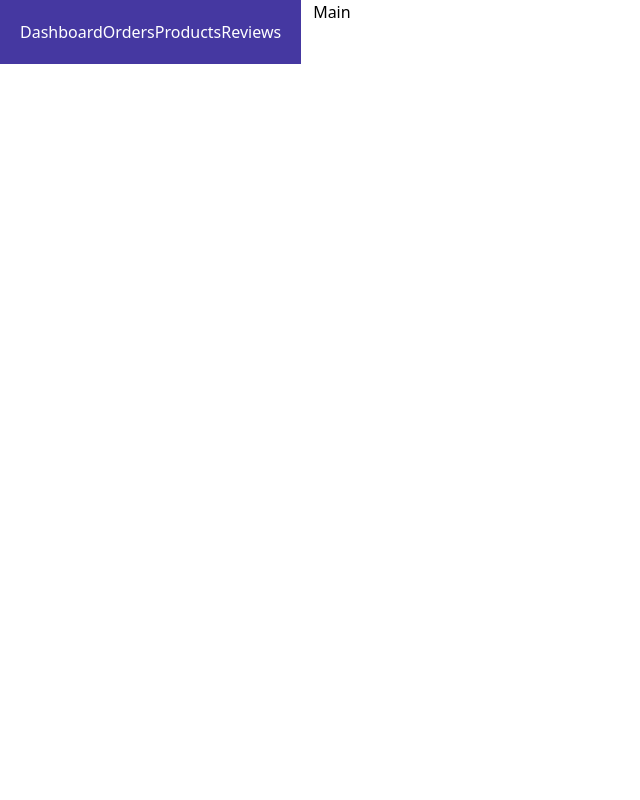
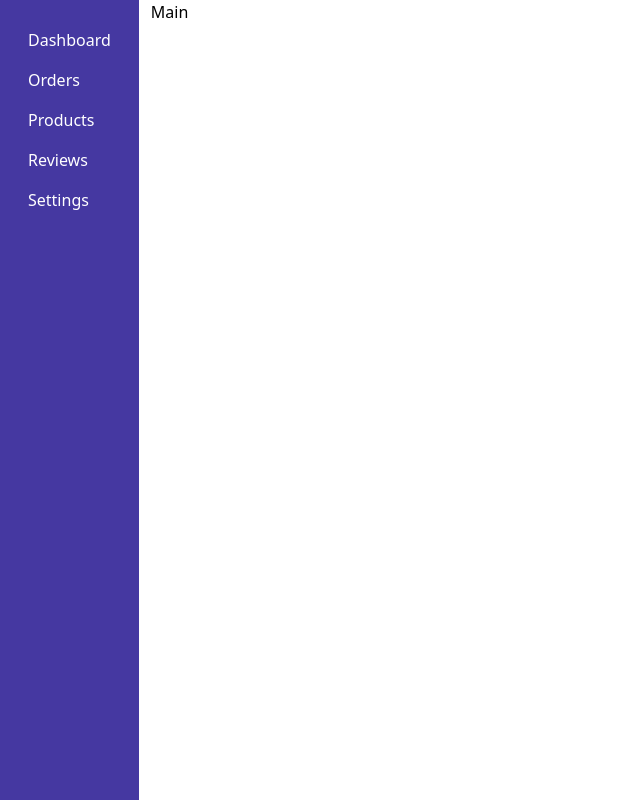
Before and after one commit to gift56/dashboard, a React (Vite) app: page / in a window 1280 px wide. Shown: the whole page, without its empty margins (0-640 px from the left). Built offline with nearby package versions, Linux system fonts and the light colour scheme.

Commit message:
added min-hieght

```diff
--- a/src/App.jsx
+++ b/src/App.jsx
@@ -2,14 +2,24 @@ import React from "react";
 
 const App = () => {
   return (
-    <div className="flex gap-3">
+    <div className="flex gap-3 min-h-screen">
       <aside className="bg-primary text-white p-5">
         <nav>
-          <a href="">Dashboard</a>
-          <a href="">Orders</a>
-          <a href="">Products</a>
-          <a href="">Reviews</a>
-          <a href=""></a>
+          <a href="" className="block p-2 ">
+            Dashboard
+          </a>
+          <a href="" className="block p-2 ">
+            Orders
+          </a>
+          <a href="" className="block p-2 ">
+            Products
+          </a>
+          <a href="" className="block p-2 ">
+            Reviews
+          </a>
+          <a href="" className="block p-2 ">
+            Settings
+          </a>
         </nav>
       </aside>
       <main>Main</main>
```
